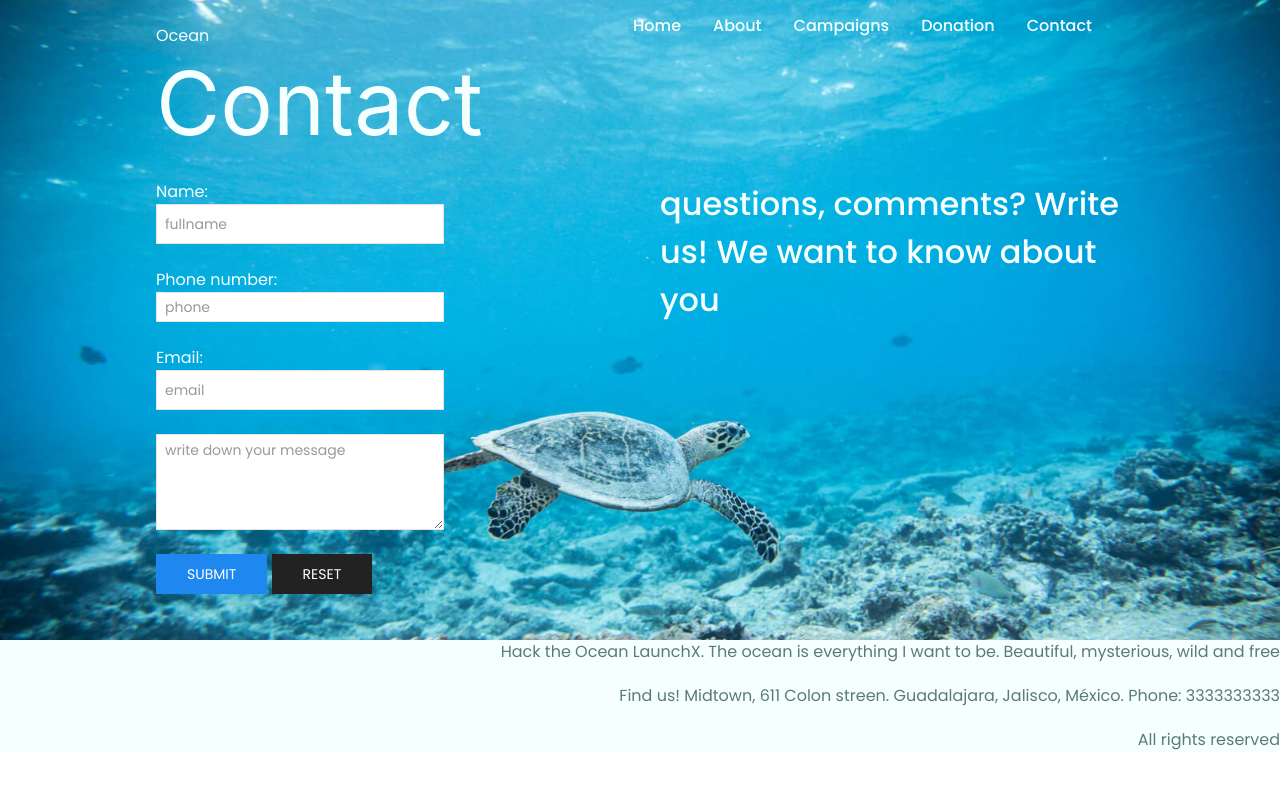
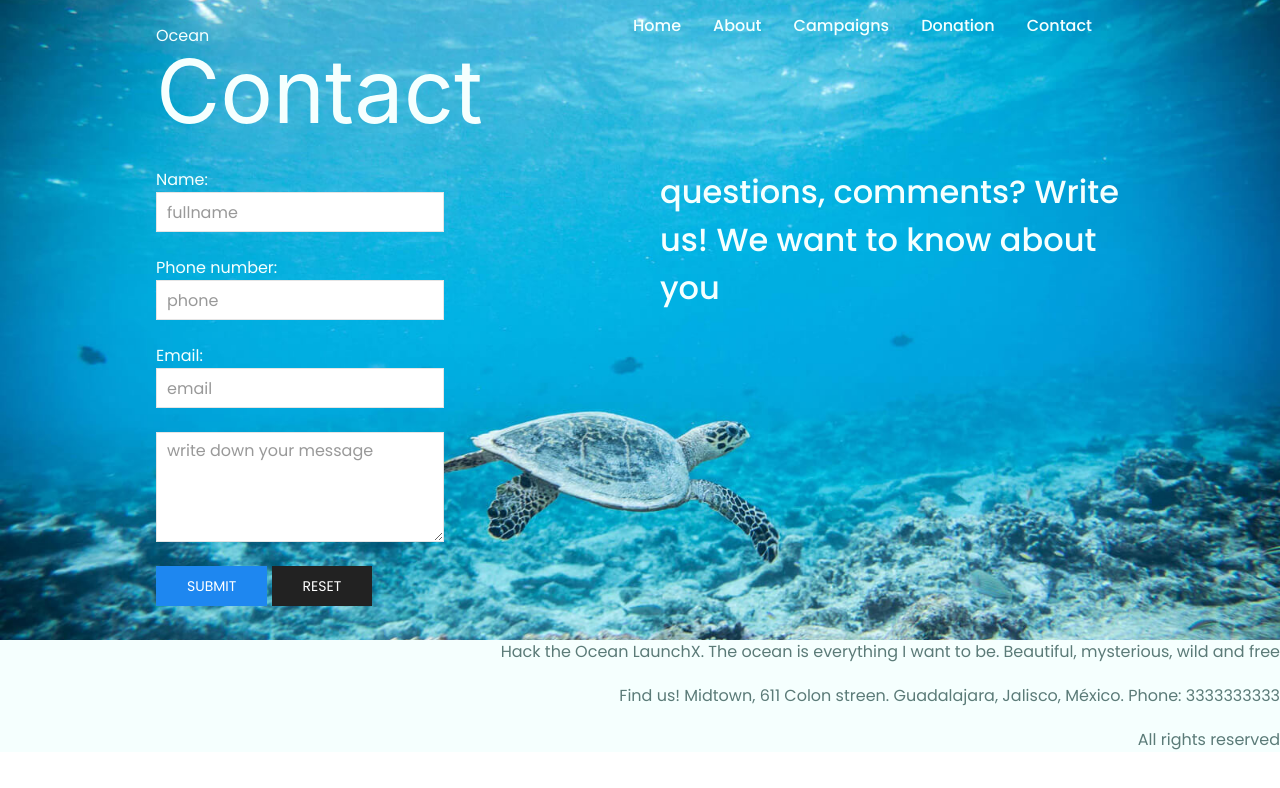
Before and after one commit to CRIS-117/OceanProyect, a plain HTML site: page contact.html in a window 1280 px wide. Drawn offline with nearby package versions, Linux system fonts and the light colour scheme.

Commit message:
Otro ajuste de contacto

```diff
--- a/contact.html
+++ b/contact.html
@@ -54,12 +54,12 @@
                                     <div class="uk-flex uk-child-width-1-2" uk-grid>
                                         <form class="oceans__description uk-form" action="/accion.js" id="form1" method="post">
                                             <label for="nombre">Name:</label>
-                                            <input type="text" class="uk-input uk-form-small" id="form" name="nombre" required size="35" placeholder="fullname"><br><br>
+                                            <input type="text" class="uk-input" id="form" name="nombre" required size="35" placeholder="fullname"><br><br>
                                             <label for="telefono">Phone number:</label>
-                                            <input type="number" class="uk-input uk-form-small" id="form" name="telefono" maxlength="10" required placeholder="phone"><br><br>
+                                            <input type="text" class="uk-input" id="form" name="telefono" maxlength="10" required placeholder="phone"><br><br>
                                             <label for="correo">Email:</label>
-                                            <input type="mail" class="uk-input uk-form-small" id="form" name="correo" required required size="44" placeholder="email"><br><br>
-                                            <textarea id="form" class="uk-textarea uk-form-small" name="mensaje" rows="4" cols="50" maxlength="200" placeholder="write down your message" required></textarea><br><br>
+                                            <input type="mail" class="uk-input" id="form" name="correo" required required size="44" placeholder="email"><br><br>
+                                            <textarea id="form" class="uk-textarea" name="mensaje" rows="4" cols="50" maxlength="200" placeholder="write down your message" required></textarea><br><br>
                                             <input class="uk-button uk-button-primary" type="submit" value="Submit">
                                             <input class="uk-button uk-button-secondary" type="reset" value="Reset">
                                         </form>
```
